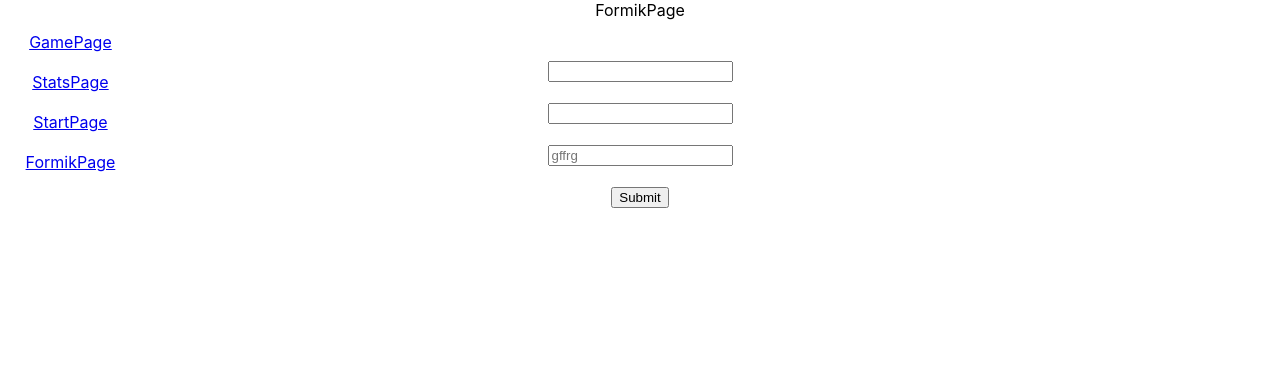
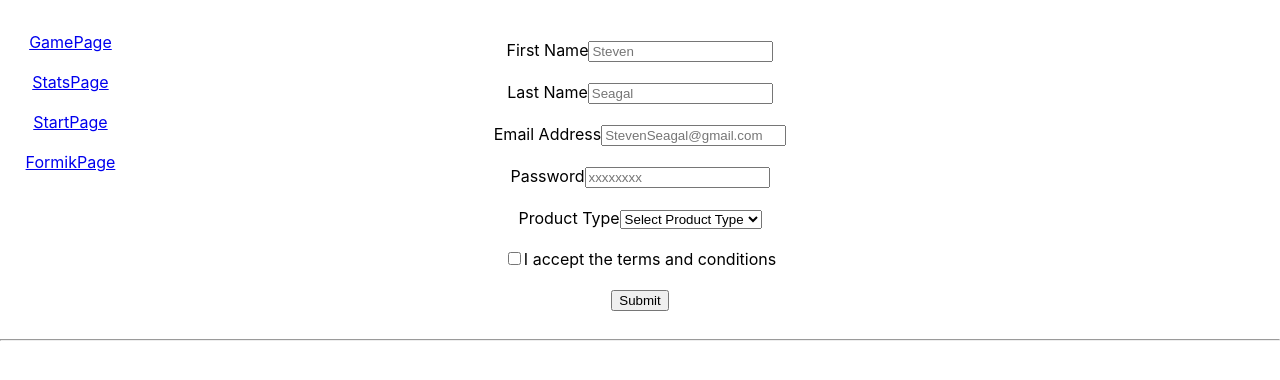
Before and after one commit to IvanGerman/react3.0, a React (Create React App) app: page /formikPage in a window 1280 px wide. Shown: the top 380 px of the page. Built offline with nearby package versions, Linux system fonts and the light colour scheme; no server answers.

Commit message:
feat: extend FormikPage with more fields, install and use yup library

```diff
--- a/package.json
+++ b/package.json
@@ -17,7 +17,8 @@
     "redux": "^4.2.0",
     "redux-thunk": "^2.4.2",
     "uuid": "^8.3.2",
-    "web-vitals": "^2.1.4"
+    "web-vitals": "^2.1.4",
+    "yup": "^0.32.11"
   },
   "scripts": {
     "start": "react-scripts start",
--- a/src/components/FormikPage/FormikPage.jsx
+++ b/src/components/FormikPage/FormikPage.jsx
@@ -1,55 +1,197 @@
+import { useFormik } from 'formik';
+import * as Yup from 'yup';
 import { ErrorMessage, Field, Form, Formik } from 'formik';
 
 
 
 const FormikPage = (props) => {
+
+  // Note that we have to initialize ALL of fields with values. These
+  // could come from props, but since we don’t want to prefill this form,
+  // we just use an empty string. If we don’t do this, React will yell
+  // at us.
+  const formik = useFormik({
+    initialValues: {
+      firstName: '',
+      lastName: '',
+      email: '',
+      password: '',
+      productType: '',
+      acceptedTerms: false,
+    },
+    //validate,
+    validationSchema: Yup.object({
+      firstName: Yup.string()
+        .max(15, 'Must be 15 characters or less')
+        .required('Required'),
+      lastName: Yup.string()
+        .max(20, 'Must be 20 characters or less')
+        .required('Required'),
+      email: Yup.string().email('Invalid email address').required('Required'),
+      password: Yup.string()
+        .min(8, 'Must be 8 characters or more')
+        .required('Required'),
+        productType: Yup.string()
+        .oneOf(
+          ['book', 'video', 'PDF-book', 'audio-book'],
+          'Invalid Product Type'
+          )
+        .required('Required'),
+      acceptedTerms: Yup.boolean()
+        .required('Required')
+        .oneOf([true], 'You must accept the terms and conditions.'),
+    }),
+    onSubmit: (values, {setSubmitting} ) => {
+      console.log('form values----',values);
+      //alert(JSON.stringify(values, null, 2));
+      setSubmitting(false);
+    },
+  });
+
   return (
-    <div>
-      FormikPage
-      <Formik
-       initialValues={{ email: '', password: '', username: '' }}
-       validate={values => {
-         const errors = {};
-         if (!values.email) {
-           errors.email = 'Required';
-         } else if (!values.password){
-           errors.password = 'password required';
-         } else if (!values.username){
-            errors.username = 'username required';
-         } else if (
-           !/^[A-Z0-9._%+-]+@[A-Z0-9.-]+\.[A-Z]{2,}$/i.test(values.email)
-         ) {
-           errors.email = 'Invalid email address';
-         }
-         return errors;
-       }}
-       onSubmit={(values, { setSubmitting }) => {
-         setTimeout(() => {
-           alert(JSON.stringify(values, null, 2));
-           setSubmitting(false);
-         }, 400);
-       }}
-     >
-       {({ isSubmitting }) => (
-         <Form>
-           <br/><br/>
-           <Field type="email" name="email" />
-           <br/><br/>
-           <ErrorMessage name="email" component="div" />
-           <Field type="password" name="password" />
-           <br/><br/>
-           <ErrorMessage name="password" component="div" />
-           <Field type="username" name="username" placeholder="gffrg" />
-           <br/><br/>
-           <ErrorMessage name="username" component="div" />
-           <button type="submit" disabled={isSubmitting}>
-             Submit
-           </button>
-         </Form>
-       )}
-     </Formik>
-    </div>
+    <form onSubmit={formik.handleSubmit}>
+      <br/><br/>
+      <label htmlFor="firstName">First Name</label>
+      <input
+        id="firstName"
+        name="firstName"
+        type="text"
+        onChange={formik.handleChange}
+        onBlur={formik.handleBlur}
+        value={formik.values.firstName}
+        placeholder="Steven"
+      />
+      <br/><br/>
+      {formik.touched.firstName && formik.errors.firstName ? <div>{formik.errors.firstName}</div> : null}
+
+      <label htmlFor="lastName">Last Name</label>
+      <input
+        id="lastName"
+        name="lastName"
+        type="text"
+        onChange={formik.handleChange}
+        onBlur={formik.handleBlur}
+        value={formik.values.lastName}
+        placeholder="Seagal"
+      />
+      <br/><br/>
+      {formik.touched.lastName && formik.errors.lastName ? <div>{formik.errors.lastName}</div> : null}
+
+      <label htmlFor="email">Email Address</label>
+      <input
+        id="email"
+        name="email"
+        type="email"
+        onChange={formik.handleChange}
+        onBlur={formik.handleBlur}
+        value={formik.values.email}
+        placeholder="StevenSeagal@gmail.com"
+      />
+      <br/><br/>
+      {formik.touched.email && formik.errors.email ? <div>{formik.errors.email}</div> : null}
+
+      <label htmlFor="password">Password</label>
+      <input
+        id="password"
+        name="password"
+        type="text"
+        onChange={formik.handleChange}
+        onBlur={formik.handleBlur}
+        value={formik.values.password}
+        placeholder="xxxxxxxx"
+      />
+      <br/><br/>
+      {formik.touched.password && formik.errors.password ? <div>{formik.errors.password}</div> : null}
+
+      <label htmlFor="productType">Product Type</label>
+      <select
+        id="productType"
+        name="productType"
+        onChange={formik.handleChange}
+        onBlur={formik.handleBlur}
+        value={formik.values.productType}
+      >
+        <option value="">Select Product Type</option>
+        <option value="book">book</option>
+        <option value="video">video</option>
+        <option value="PDF-book">PDF-book</option>
+        <option value="audio-book">audio-book</option>
+      </select>
+
+      <br/><br/>
+      {formik.touched.productType && formik.errors.productType ? <div>{formik.errors.productType}</div> : null}
+
+      <input
+        id="acceptedTerms"
+        name="acceptedTerms"
+        type="checkbox"
+        onChange={formik.handleChange}
+        onBlur={formik.handleBlur}
+        value={formik.values.acceptedTerms}
+      />
+      <label htmlFor="acceptedTerms">I accept the terms and conditions</label>
+      <br/><br/>
+      {formik.touched.acceptedTerms && formik.errors.acceptedTerms ? <div>{formik.errors.acceptedTerms}</div> : null}
+
+
+      <button type="submit">Submit</button>
+      <br/><br/>
+      <hr/>
+      <br/><br/>
+    </form>
   )
 }
 
 export default FormikPage;
+
+
+
+// const FormikPage = (props) => {
+//   return (
+//     <div>
+//       FormikPage
+//       <Formik
+//        initialValues={{ email: '', password: '', username: '' }}
+//        validate={values => {
+//          const errors = {};
+//          if (!values.email) {
+//            errors.email = 'Required';
+//          } else if (!values.password){
+//            errors.password = 'password required';
+//          } else if (!values.username){
+//             errors.username = 'username required';
+//          } else if (
+//            !/^[A-Z0-9._%+-]+@[A-Z0-9.-]+\.[A-Z]{2,}$/i.test(values.email)
+//          ) {
+//            errors.email = 'Invalid email address';
+//          }
+//          return errors;
+//        }}
+//        onSubmit={(values, { setSubmitting }) => {
+//          setTimeout(() => {
+//            alert(JSON.stringify(values, null, 2));
+//            setSubmitting(false);
+//          }, 400);
+//        }}
+//      >
+//        {({ isSubmitting }) => (
+//          <Form>
+//            <br/><br/>
+//            <Field type="email" name="email" />
+//            <br/><br/>
+//            <ErrorMessage name="email" component="div" />
+//            <Field type="password" name="password" />
+//            <br/><br/>
+//            <ErrorMessage name="password" component="div" />
+//            <Field type="username" name="username" placeholder="gffrg" />
+//            <br/><br/>
+//            <ErrorMessage name="username" component="div" />
+//            <button type="submit" disabled={isSubmitting}>
+//              Submit
+//            </button>
+//          </Form>
+//        )}
+//      </Formik>
+//     </div>
+//   )
+// }
```
Also changed, not shown: 1 other file (tests, documents, lock files or other folders).
